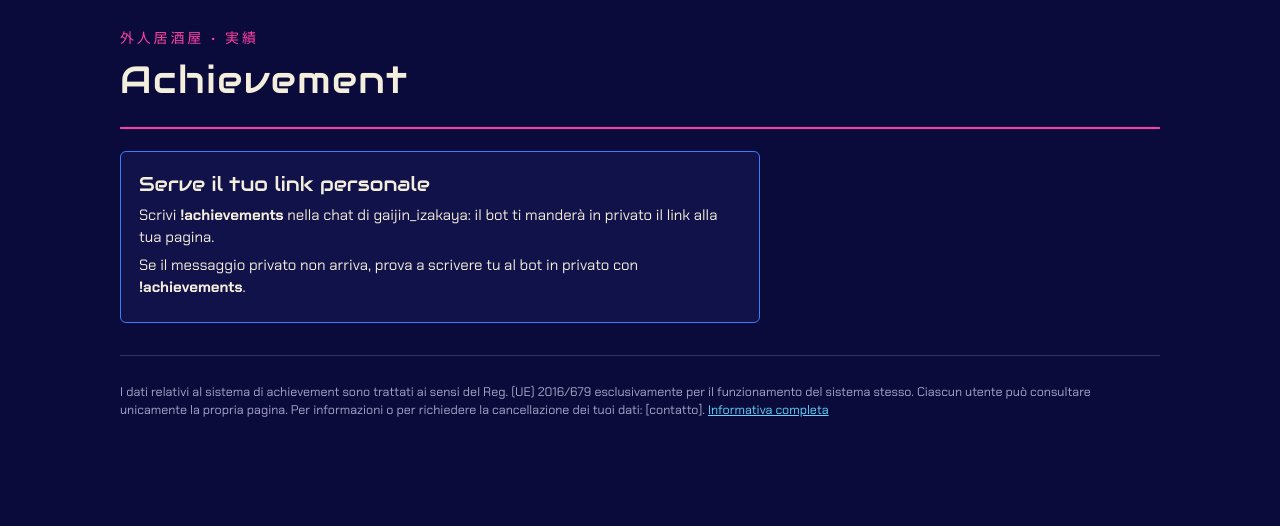
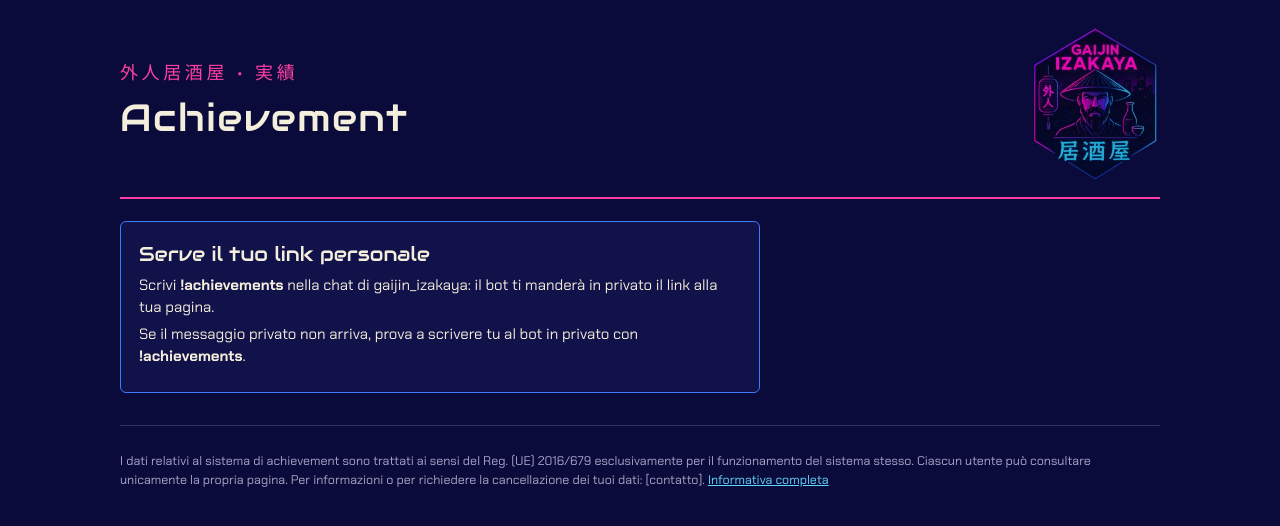
Before and after one commit to GaijinIzakaya/achievements, a plain HTML site: page index.html in a window 1280 px wide. Drawn offline with Linux system fonts and the light colour scheme.

Commit message:
Add files via upload

```diff
--- a/index.html
+++ b/index.html
@@ -24,8 +24,11 @@
 body{margin:0;background:var(--night);color:var(--cream);font-family:var(--f-body);font-size:15px;line-height:1.45;
   padding:28px max(16px,env(safe-area-inset-left)) 48px max(16px,env(safe-area-inset-right))}
 .wrap{max-width:1040px;margin:0 auto}
-header{border-bottom:2px solid var(--pink);padding-bottom:16px;margin-bottom:22px;display:flex;flex-direction:column;gap:4px}
-.jp{font-family:var(--f-jp);color:var(--pink);font-size:14px;letter-spacing:.2em}
+header{border-bottom:2px solid var(--pink);padding-bottom:16px;margin-bottom:22px;display:flex;align-items:center;justify-content:space-between;gap:16px}
+.head-txt{display:flex;flex-direction:column;gap:4px;min-width:0}
+.logo{flex:none;width:clamp(84px,14vw,130px);height:auto;display:block}
+@media (max-width:520px){header{flex-direction:column-reverse;align-items:flex-start}}
+.jp{font-family:var(--f-jp);color:var(--pink);font-size:18px;letter-spacing:.2em}
 h1{font-family:var(--f-title);font-weight:400;font-size:clamp(24px,5vw,38px);margin:0;letter-spacing:.04em;overflow-wrap:anywhere}
 .lead{color:var(--muted);margin:0}
 .progress{max-width:560px;margin:4px 0 26px}
@@ -71,9 +74,12 @@ a:focus-visible{outline:2px solid var(--yellow);outline-offset:2px}
 <body>
 <div class="wrap">
 <header>
-  <span class="jp">外人居酒屋 · 実績</span>
-  <h1 id="title">Achievement</h1>
-  <p class="lead" id="lead">Caricamento…</p>
+  <div class="head-txt">
+    <span class="jp">外人居酒屋 · 実績</span>
+    <h1 id="title">Achievement</h1>
+    <p class="lead" id="lead">Caricamento…</p>
+  </div>
+  <img class="logo" src="logo.webp" alt="Gaijin Izakaya" width="119" height="140">
 </header>
 
 <main id="main" aria-live="polite"></main>
```
Also changed, not shown: logo.webp (added).
